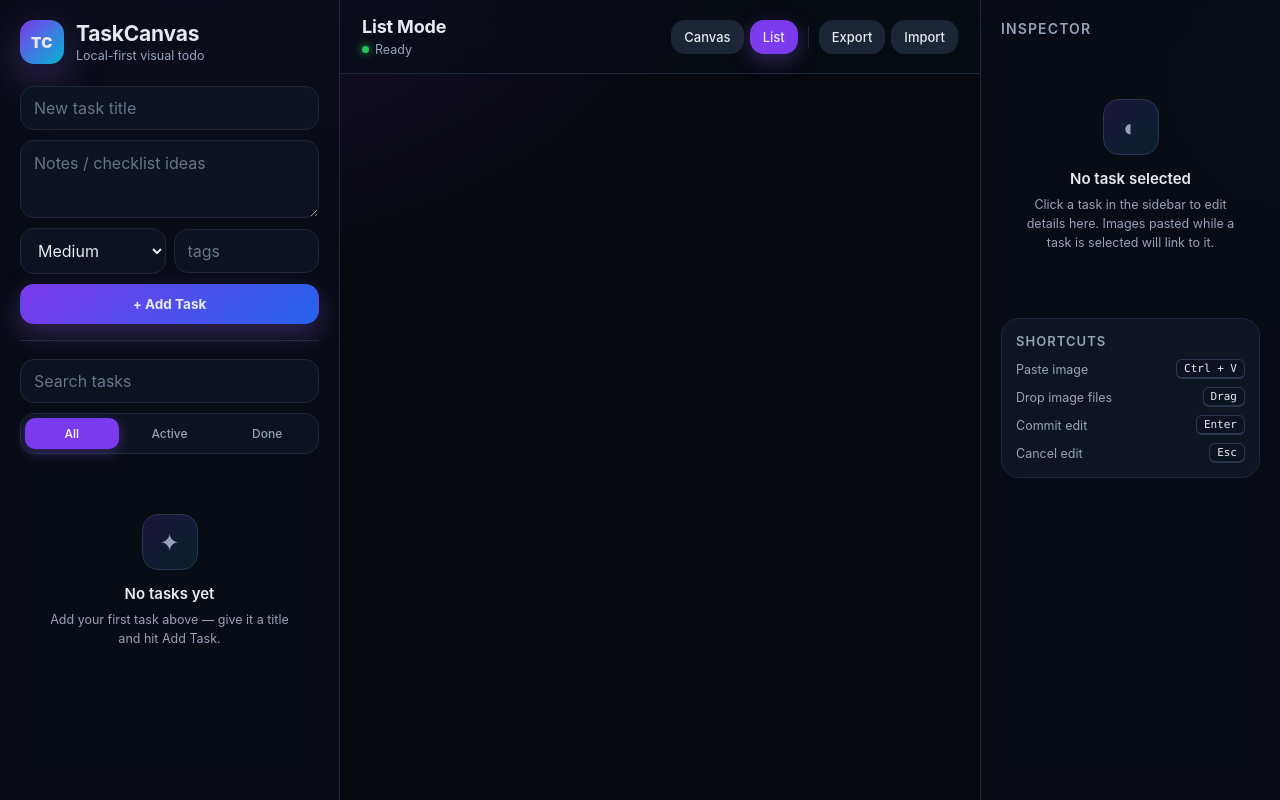
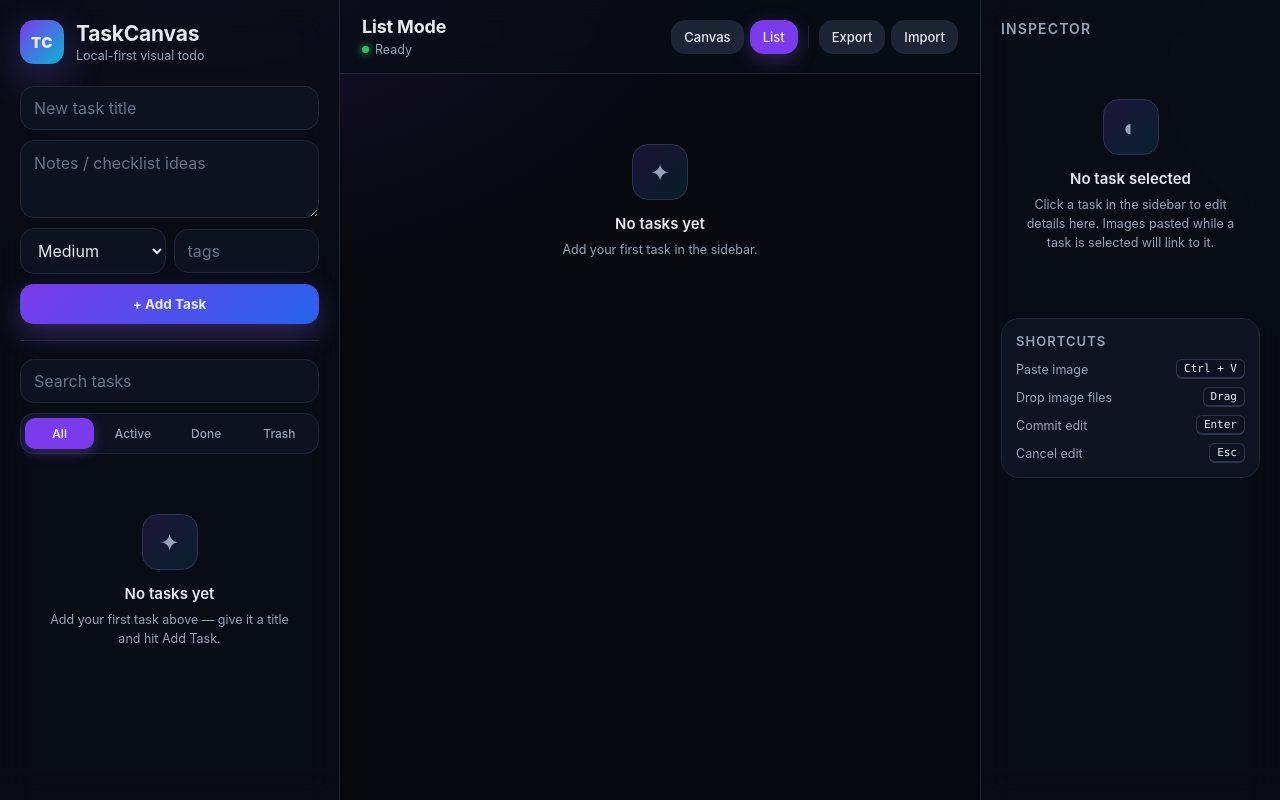
Before and after one commit to mek090/TaskCanvas, a React (Vite) app: page / in a window 1280 px wide. Both pictures are taken after a click on the button "List". Built offline with nearby package versions, Linux system fonts and the light colour scheme.

Commit message:
Add trash view and release build tuning

```diff
--- a/src/main.tsx
+++ b/src/main.tsx
@@ -6,6 +6,7 @@ import './styles.css';
 
 type Priority = 'low' | 'medium' | 'high';
 type Mode = 'list' | 'canvas';
+type TaskFilter = 'all' | 'active' | 'done' | 'trash';
 
 type Todo = {
   id: string;
@@ -104,6 +105,10 @@ async function webInvoke<T>(command: string, args: Record<string, unknown>): Pro
       return undefined as T;
     case 'list_todos':
       return db.todos.filter((todo) => !todo.deleted_at).sort((a, b) => Number(a.completed) - Number(b.completed)) as T;
+    case 'list_deleted_todos':
+      return db.todos
+        .filter((todo) => todo.deleted_at)
+        .sort((a, b) => String(b.deleted_at).localeCompare(String(a.deleted_at))) as T;
     case 'list_board_items':
       return db.boardItems as T;
     case 'list_attachments':
@@ -285,11 +290,12 @@ function ConfirmDialog({ request, onResolve }: ConfirmDialogProps) {
 function App() {
   const [mode, setMode] = useState<Mode>('canvas');
   const [todos, setTodos] = useState<Todo[]>([]);
+  const [deletedTodos, setDeletedTodos] = useState<Todo[]>([]);
   const [items, setItems] = useState<BoardItem[]>([]);
   const [attachments, setAttachments] = useState<Attachment[]>([]);
   const [imageUrls, setImageUrls] = useState<Record<string, string>>({});
   const [query, setQuery] = useState('');
-  const [filter, setFilter] = useState<'all' | 'active' | 'done'>('all');
+  const [filter, setFilter] = useState<TaskFilter>('all');
   const [draft, setDraft] = useState({ title: '', description: '', priority: 'medium' as Priority, tags: '' });
   const [selectedTodoId, setSelectedTodoId] = useState<string | null>(null);
   const [status, setStatus] = useState('Ready');
@@ -337,12 +343,14 @@ function App() {
 
   const refresh = useCallback(async () => {
     await call('init_db');
-    const [todoData, boardData, attachmentData] = await Promise.all([
+    const [todoData, deletedTodoData, boardData, attachmentData] = await Promise.all([
       call<Todo[]>('list_todos'),
+      call<Todo[]>('list_deleted_todos'),
       call<BoardItem[]>('list_board_items', { boardId: 'main' }),
       call<Attachment[]>('list_attachments', { boardId: 'main' }),
     ]);
     setTodos(todoData);
+    setDeletedTodos(deletedTodoData);
     setItems(boardData);
     setAttachments(attachmentData);
   }, []);
@@ -373,15 +381,23 @@ function App() {
   const todoMap = useMemo(() => new Map(todos.map((todo) => [todo.id, todo])), [todos]);
   const attachmentMap = useMemo(() => new Map(attachments.map((attachment) => [attachment.id, attachment])), [attachments]);
 
+  const matchesQuery = useCallback((todo: Todo) => {
+    const q = query.trim().toLowerCase();
+    if (!q) return true;
+    return `${todo.title} ${todo.description} ${todo.tags}`.toLowerCase().includes(q);
+  }, [query]);
+
   const filteredTodos = useMemo(() => {
-    const q = query.trim().toLowerCase();
     return todos.filter((todo) => {
+      if (filter === 'trash') return false;
       if (filter === 'active' && todo.completed) return false;
       if (filter === 'done' && !todo.completed) return false;
-      if (!q) return true;
-      return `${todo.title} ${todo.description} ${todo.tags}`.toLowerCase().includes(q);
+      return matchesQuery(todo);
     });
-  }, [todos, query, filter]);
+  }, [todos, filter, matchesQuery]);
+
+  const filteredDeletedTodos = useMemo(() => deletedTodos.filter(matchesQuery), [deletedTodos, matchesQuery]);
+  const isTrashView = filter === 'trash';
 
   async function createTodo(event: React.FormEvent) {
     event.preventDefault();
@@ -440,26 +456,30 @@ function App() {
     }
   }, []);
 
+  const restoreTodo = useCallback(async (id: string) => {
+    try {
+      const restored = await call<Todo>('restore_todo', { id });
+      await refresh();
+      setSelectedTodoId(restored.id);
+      setFilter('all');
+      setStatus('Task restored');
+      dismissToast();
+    } catch (err) {
+      setStatus(`Restore failed: ${String(err)}`);
+    }
+  }, [dismissToast, refresh]);
+
   const deleteTodo = useCallback(async (id: string) => {
     try {
       await call('delete_todo', { id });
-      setTodos((prev) => prev.filter((todo) => todo.id !== id));
       if (selectedTodoId === id) setSelectedTodoId(null);
+      await refresh();
       setStatus('Task moved to trash');
-      showToast('Task deleted', async () => {
-        try {
-          const restored = await call<Todo>('restore_todo', { id });
-          setTodos((prev) => (prev.some((t) => t.id === restored.id) ? prev.map((t) => (t.id === restored.id ? restored : t)) : [restored, ...prev]));
-          dismissToast();
-          setStatus('Task restored');
-        } catch (err) {
-          setStatus(`Restore failed: ${String(err)}`);
-        }
-      });
+      showToast('Task moved to trash', () => { void restoreTodo(id); });
     } catch (err) {
       setStatus(`Delete failed: ${String(err)}`);
     }
-  }, [dismissToast, selectedTodoId, showToast]);
+  }, [refresh, restoreTodo, selectedTodoId, showToast]);
 
   async function placeExistingTodo(todo: Todo) {
     const already = items.some((item) => item.item_type === 'todo' && item.ref_id === todo.id);
@@ -724,8 +744,8 @@ function App() {
         <div className="toolbar">
           <input value={query} onChange={(e) => setQuery(e.target.value)} placeholder="Search tasks" />
           <div className="segmented">
-            {(['all', 'active', 'done'] as const).map((name) => (
-              <button className={filter === name ? 'active' : ''} onClick={() => setFilter(name)} key={name}>
+            {(['all', 'active', 'done', 'trash'] as const).map((name) => (
+              <button className={filter === name ? 'active' : ''} onClick={() => { setFilter(name); if (name === 'trash') setMode('list'); }} key={name}>
                 {name}
               </button>
             ))}
@@ -733,7 +753,25 @@ function App() {
         </div>
 
         <div className="task-list">
-          {filteredTodos.length === 0 ? (
+          {isTrashView ? (
+            filteredDeletedTodos.length === 0 ? (
+              <div className="empty-state">
+                <div className="empty-icon">♻</div>
+                <h3>{deletedTodos.length === 0 ? 'Trash is empty' : 'No deleted tasks match'}</h3>
+                <p>{deletedTodos.length === 0 ? 'Deleted tasks will appear here so you can restore them later.' : 'Try clearing your search to see more deleted tasks.'}</p>
+              </div>
+            ) : filteredDeletedTodos.map((todo) => (
+              <article className={`task-row trash-row prio-${todo.priority}`} key={todo.id}>
+                <div className="trash-glyph" aria-hidden="true">↺</div>
+                <div className="task-row-body">
+                  <strong>{todo.title}</strong>
+                  <span>{todo.description || 'No description'}</span>
+                  <small><b className={`pill ${todo.priority}`}>{priorityLabel[todo.priority]}</b>{todo.deleted_at ? ` · deleted ${new Date(todo.deleted_at).toLocaleString()}` : ''}</small>
+                </div>
+                <button className="ghost" onClick={() => restoreTodo(todo.id)}>Restore</button>
+              </article>
+            ))
+          ) : filteredTodos.length === 0 ? (
             <div className="empty-state">
               <div className="empty-icon">✦</div>
               <h3>{todos.length === 0 ? 'No tasks yet' : 'Nothing matches'}</h3>
@@ -758,7 +796,7 @@ function App() {
       <section className="workspace">
         <header className="topbar">
           <div>
-            <h2>{mode === 'canvas' ? 'Canvas Board' : 'List Mode'}</h2>
+            <h2>{isTrashView ? 'Trash' : mode === 'canvas' ? 'Canvas Board' : 'List Mode'}</h2>
             <p className="status">
               <span className={`status-dot ${/fail|error/i.test(status) ? 'error' : ''}`} aria-hidden="true" />
               {status}
@@ -825,7 +863,30 @@ function App() {
           </div>
         ) : (
           <div className="list-mode">
-            {filteredTodos.map((todo) => (
+            {isTrashView ? (
+              filteredDeletedTodos.length === 0 ? (
+                <div className="empty-state">
+                  <div className="empty-icon">♻</div>
+                  <h3>Trash is empty</h3>
+                  <p>Soft-deleted tasks are held here until you restore them.</p>
+                </div>
+              ) : filteredDeletedTodos.map((todo) => (
+                <article className="detail-card trash-detail" key={todo.id}>
+                  <div>
+                    <b>{todo.title}</b>
+                    <p>{todo.description || 'No description'}</p>
+                    <small><b className={`pill ${todo.priority}`}>{priorityLabel[todo.priority]}</b>{todo.deleted_at ? ` · deleted ${new Date(todo.deleted_at).toLocaleString()}` : ''}</small>
+                  </div>
+                  <button className="primary" onClick={() => restoreTodo(todo.id)}>Restore task</button>
+                </article>
+              ))
+            ) : filteredTodos.length === 0 ? (
+              <div className="empty-state">
+                <div className="empty-icon">✦</div>
+                <h3>{todos.length === 0 ? 'No tasks yet' : 'Nothing matches'}</h3>
+                <p>{todos.length === 0 ? 'Add your first task in the sidebar.' : 'Try clearing your search or switching filters.'}</p>
+              </div>
+            ) : filteredTodos.map((todo) => (
               <article className="detail-card" key={todo.id}>
                 <EditableInput value={todo.title} onCommit={(v) => updateTodoField(todo.id, { title: v })} />
                 <EditableTextarea value={todo.description} onCommit={(v) => updateTodoField(todo.id, { description: v })} />
--- a/src/styles.css
+++ b/src/styles.css
@@ -140,7 +140,7 @@ h1, h2, h3, p { margin: 0; }
 .toolbar { margin: 18px 0 12px; }
 .segmented {
   display: grid;
-  grid-template-columns: repeat(3, 1fr);
+  grid-template-columns: repeat(4, 1fr);
   gap: 4px;
   padding: 4px;
   border-radius: var(--radius);
@@ -199,6 +199,23 @@ h1, h2, h3, p { margin: 0; }
 }
 .task-row.completed strong { text-decoration: line-through; color: var(--text-faint); }
 .task-row.completed { opacity: 0.7; }
+.task-row.trash-row {
+  grid-template-columns: 30px 1fr auto;
+  border-style: dashed;
+  opacity: 0.9;
+}
+.task-row.trash-row:hover { opacity: 1; }
+.trash-glyph {
+  width: 26px;
+  height: 26px;
+  border-radius: 999px;
+  display: grid;
+  place-items: center;
+  color: var(--success);
+  background: rgba(34, 197, 94, 0.1);
+  border: 1px solid rgba(34, 197, 94, 0.26);
+  font-weight: 700;
+}
 
 .check {
   width: 26px; height: 26px;
@@ -357,6 +374,13 @@ h1, h2, h3, p { margin: 0; }
   background: var(--surface);
   animation: card-in .22s ease-out;
 }
+.detail-card.trash-detail {
+  grid-template-columns: minmax(0, 1fr) auto;
+  align-items: center;
+  border-style: dashed;
+}
+.detail-card.trash-detail p { color: var(--text-dim); font-size: 13px; margin: 4px 0 7px; }
+.detail-card.trash-detail small { color: var(--text-faint); display: inline-flex; align-items: center; gap: 6px; }
 
 .empty-state {
   display: grid;
```
Also changed, not shown: 2 other files (tests, documents, lock files or other folders).
